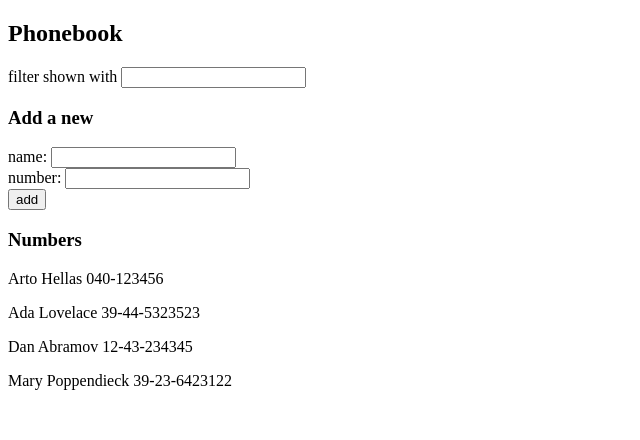
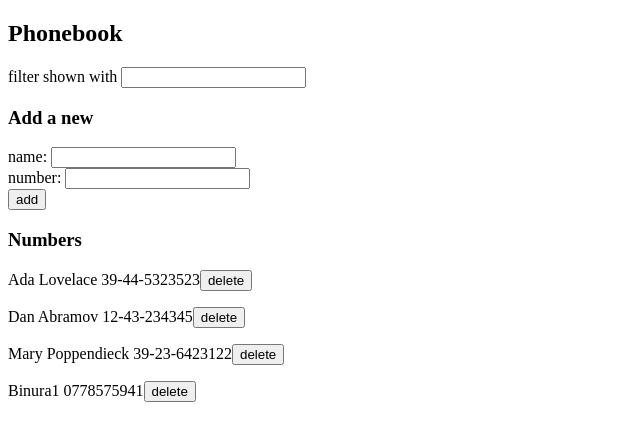
Before and after one commit to BinuraEN/full-stack-open-exercises, a React (Create React App) app in the folder part2/phonebook/: page / in a window 1280 px wide. Shown: the top 440 px of the page, without its empty margins (0-640 px from the left). Built offline with nearby package versions, Linux system fonts and the light colour scheme; data requests are answered from the project's data file.

Commit message:
Added exercises 2.12-2.15

```diff
--- a/part2/phonebook/db.json
+++ b/part2/phonebook/db.json
@@ -1,10 +1,5 @@
 {
   "persons": [
-    {
-      "name": "Arto Hellas",
-      "number": "040-123456",
-      "id": 1
-    },
     {
       "name": "Ada Lovelace",
       "number": "39-44-5323523",
@@ -19,6 +14,11 @@
       "name": "Mary Poppendieck",
       "number": "39-23-6423122",
       "id": 4
+    },
+    {
+      "name": "Binura1",
+      "number": "0778575941",
+      "id": 5
     }
   ]
 }
--- a/part2/phonebook/src/App.js
+++ b/part2/phonebook/src/App.js
@@ -2,7 +2,7 @@ import { useEffect, useState } from "react";
 import Filter from "./components/Filter";
 import PersonForm from "./components/PersonForm";
 import Persons from "./components/Persons";
-import axios from "axios";
+import noteService from "./services";
 
 const App = () => {
   const [persons, setPersons] = useState([,]);
@@ -12,10 +12,8 @@ const App = () => {
   const [filter, setFilter] = useState("");
 
   useEffect(() => {
-    console.log("effect");
-    axios.get("http://localhost:3001/persons").then((response) => {
-      console.log("promise fulfilled");
-      setPersons(response.data);
+    noteService.getAll().then((data) => {
+      setPersons(data);
     });
   }, []);
 
@@ -36,13 +34,66 @@ const App = () => {
     const existingContact = persons.find((person) => person.name === newName);
 
     if (existingContact) {
+      if (existingContact.number !== newPhoneNumber) {
+        if (
+          window.confirm(
+            `${existingContact.name} is already added to phonebook, replace the old number with a new one?`
+          )
+        ) {
+          const newContact = { ...existingContact, number: newPhoneNumber };
+          noteService
+            .update(newContact)
+            .then((data) => {
+              setPersons(
+                persons.map((person) =>
+                  person.id !== existingContact.id ? person : data
+                )
+              );
+              setNewName("");
+              setNewPhoneNumber("");
+            })
+            .catch((err) => {
+              console.log("could not save data due to error: ", err);
+            });
+          return;
+        }
+      }
+
       alert(`${newName} is already added to phonebook`);
+      setNewName("");
+      setNewPhoneNumber("");
       return;
     }
 
-    setPersons(persons.concat({ name: newName, number: newPhoneNumber }));
-    setNewName("");
-    setNewPhoneNumber("");
+    const newContact = { name: newName, number: newPhoneNumber };
+
+    noteService
+      .create(newContact)
+      .then((data) => {
+        setPersons(persons.concat(data));
+        setNewName("");
+        setNewPhoneNumber("");
+      })
+      .catch((err) => {
+        console.log("could not save data due to error: ", err);
+      });
+  };
+
+  const handleContactDelete = (id) => {
+    const person = persons.find((person) => person.id === id);
+
+    if (person) {
+      if (window.confirm(`Delete ${person.name} ?`)) {
+        noteService
+          .remove(id)
+          .then((data) => {
+            setPersons(persons.filter((person) => person.id !== id));
+          })
+          .catch((err) => {
+            console.log("could not delete contact due to error: ", err);
+          });
+      }
+    }
   };
 
   return (
@@ -58,7 +109,11 @@ const App = () => {
         handlePhoneNumberChange={handlePhoneNumberChange}
       />
       <h3>Numbers</h3>
-      <Persons persons={persons} filter={filter} />
+      <Persons
+        persons={persons}
+        filter={filter}
+        handleContactDelete={handleContactDelete}
+      />
     </div>
   );
 };
--- a/part2/phonebook/src/components/PersonItem.js
+++ b/part2/phonebook/src/components/PersonItem.js
@@ -1,7 +1,8 @@
-const PersonItem = ({ person }) => {
+const PersonItem = ({ person, handleContactDelete }) => {
   return (
     <p>
       {person.name} {person.number}
+      <button onClick={() => handleContactDelete(person.id)}>delete</button>
     </p>
   );
 };
--- a/part2/phonebook/src/components/Persons.js
+++ b/part2/phonebook/src/components/Persons.js
@@ -1,14 +1,26 @@
 import PersonItem from "./PersonItem";
 
-const Persons = ({ persons, filter }) => {
+const Persons = ({ persons, filter, handleContactDelete }) => {
   return (
     <>
       {persons.map((person) => {
         if (filter.toUpperCase() === "") {
-          return <PersonItem key={person.name} person={person} />;
+          return (
+            <PersonItem
+              key={person.name}
+              person={person}
+              handleContactDelete={handleContactDelete}
+            />
+          );
         } else {
           if (person.name.toUpperCase().includes(filter.toUpperCase())) {
-            return <PersonItem key={person.name} person={person} />;
+            return (
+              <PersonItem
+                key={person.name}
+                person={person}
+                handleContactDelete={handleContactDelete}
+              />
+            );
           } else return null;
         }
       })}
--- /dev/null
+++ b/part2/phonebook/src/services.js
@@ -0,0 +1,30 @@
+import axios from "axios";
+
+const baseUrl = " http://localhost:3001/persons";
+
+const getAll = () => {
+  const request = axios.get(baseUrl);
+  return request.then((response) => response.data);
+};
+
+const create = (note) => {
+  const request = axios.post(baseUrl, note);
+  return request.then((response) => response.data);
+};
+
+const update = (note) => {
+  const request = axios.put(`${baseUrl}/${note.id}`, note);
+  return request.then((response) => response.data);
+};
+
+const remove = (id) => {
+  const request = axios.delete(`${baseUrl}/${id}`);
+  return request.then((response) => response.data);
+};
+
+export default {
+  getAll,
+  create,
+  update,
+  remove,
+};
```
